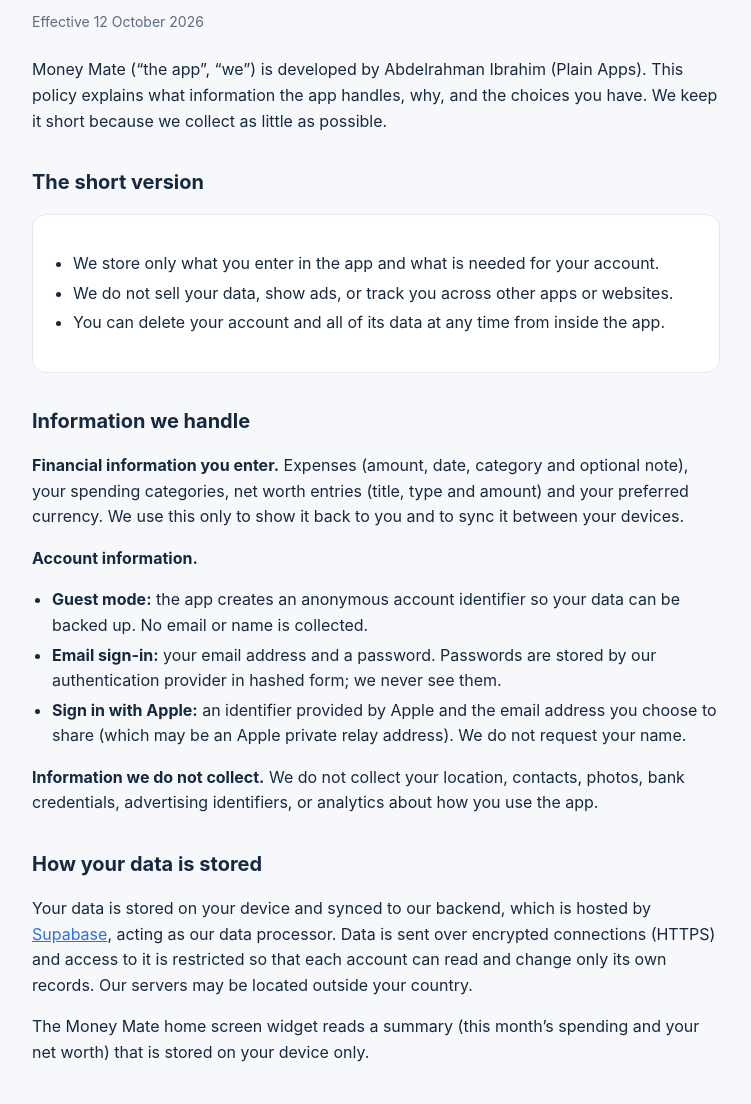
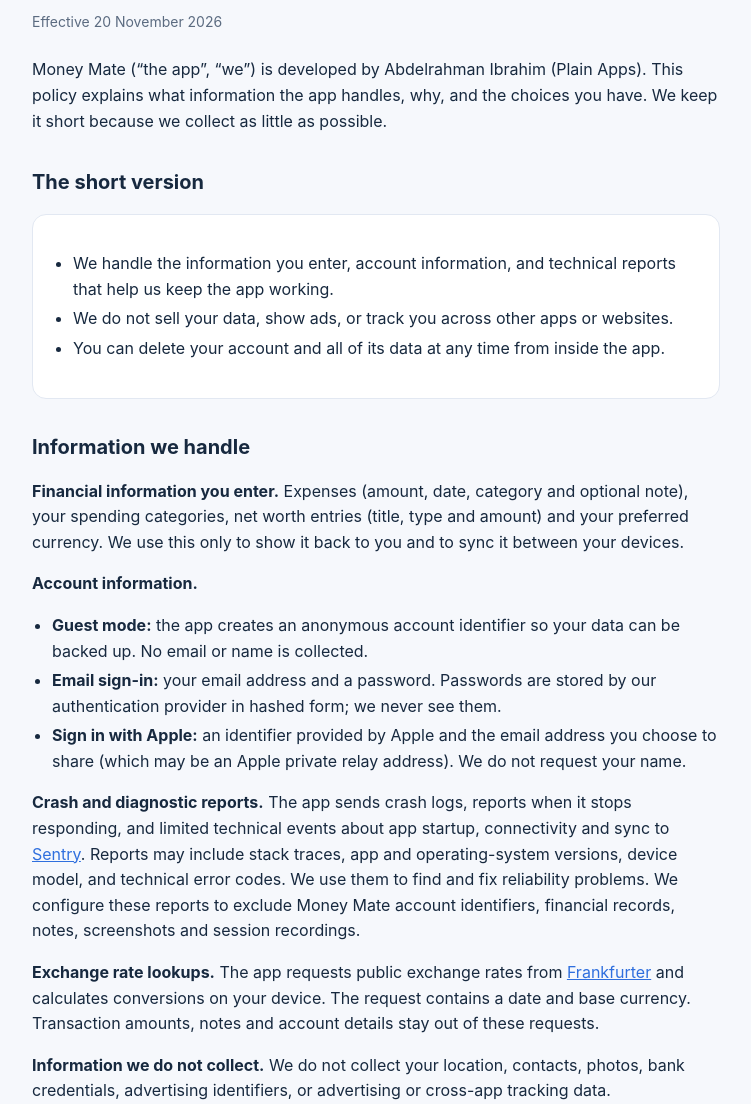
Before and after one commit to abdelrahman728/money-mate-site, a plain HTML site: page privacy.html in a window 1280 px wide. Shown: the part 191-1295 px from the top of the page, without its empty margins (264-1015 px from the left). Drawn offline with Linux system fonts and the light colour scheme.

Commit message:
Disclose Money Mate diagnostics and exchange rate lookups

```diff
--- a/privacy.html
+++ b/privacy.html
@@ -19,14 +19,14 @@
   </nav>
 
   <h1>Privacy Policy</h1>
-  <p class="meta">Effective 12 October 2026</p>
+  <p class="meta">Effective 20 November 2026</p>
 
   <p>Money Mate (“the app”, “we”) is developed by Abdelrahman Ibrahim (Plain Apps). This policy explains what information the app handles, why, and the choices you have. We keep it short because we collect as little as possible.</p>
 
   <h2>The short version</h2>
   <div class="card">
     <ul>
-      <li>We store only what you enter in the app and what is needed for your account.</li>
+      <li>We handle the information you enter, account information, and technical reports that help us keep the app working.</li>
       <li>We do not sell your data, show ads, or track you across other apps or websites.</li>
       <li>You can delete your account and all of its data at any time from inside the app.</li>
     </ul>
@@ -40,19 +40,22 @@
     <li><strong>Email sign-in:</strong> your email address and a password. Passwords are stored by our authentication provider in hashed form; we never see them.</li>
     <li><strong>Sign in with Apple:</strong> an identifier provided by Apple and the email address you choose to share (which may be an Apple private relay address). We do not request your name.</li>
   </ul>
-  <p><strong>Information we do not collect.</strong> We do not collect your location, contacts, photos, bank credentials, advertising identifiers, or analytics about how you use the app.</p>
+  <p><strong>Crash and diagnostic reports.</strong> The app sends crash logs, reports when it stops responding, and limited technical events about app startup, connectivity and sync to <a href="https://sentry.io/legal/dpa/">Sentry</a>. Reports may include stack traces, app and operating-system versions, device model, and technical error codes. We use them to find and fix reliability problems. We configure these reports to exclude Money Mate account identifiers, financial records, notes, screenshots and session recordings.</p>
+  <p><strong>Exchange rate lookups.</strong> The app requests public exchange rates from <a href="https://frankfurter.dev/">Frankfurter</a> and calculates conversions on your device. The request contains a date and base currency. Transaction amounts, notes and account details stay out of these requests.</p>
+  <p><strong>Information we do not collect.</strong> We do not collect your location, contacts, photos, bank credentials, advertising identifiers, or advertising or cross-app tracking data.</p>
 
   <h2>How your data is stored</h2>
   <p>Your data is stored on your device and synced to our backend, which is hosted by <a href="https://supabase.com/privacy">Supabase</a>, acting as our data processor. Data is sent over encrypted connections (HTTPS) and access to it is restricted so that each account can read and change only its own records. Our servers may be located outside your country.</p>
   <p>The Money Mate home screen widget reads a summary (this month’s spending and your net worth) that is stored on your device only.</p>
 
   <h2>Sharing</h2>
-  <p>We do not sell, rent or share your information with third parties, except with the service providers needed to run the app (Supabase for storage and authentication, Apple for Sign in with Apple), or where required by law.</p>
+  <p>We share information with providers that help run the app, including Supabase for storage and authentication, Apple for Sign in with Apple, and Sentry for diagnostics. We require providers processing data for us to protect it consistently with this policy. We may disclose information where required by law. We do not sell or rent your data.</p>
 
   <h2>Retention and deletion</h2>
   <ul>
     <li><strong>Delete your account:</strong> in the app, tap the account icon on the Dashboard, then <em>Delete Account</em>. Your account and all of its expenses, categories and net worth entries are permanently deleted from our servers.</li>
     <li><strong>Sign out:</strong> removes your data from the device; it stays in your account so you can sign back in.</li>
+    <li><strong>Diagnostics:</strong> reports are retained only as needed for troubleshooting, within the configured retention period of the diagnostics service. The reports are stored separately from Money Mate accounts. You can contact us with questions or deletion requests.</li>
     <li><strong>Unused guest accounts</strong> that have not connected for an extended period may be deleted automatically.</li>
   </ul>
   <p>You can also ask us to access, correct or delete your data by emailing <a href="mailto:plainapps8@gmail.com">plainapps8@gmail.com</a>.</p>
```
